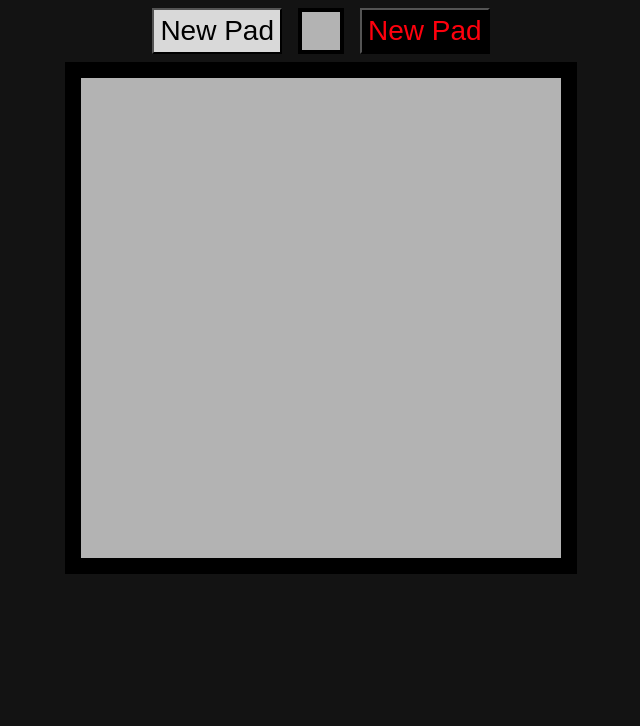
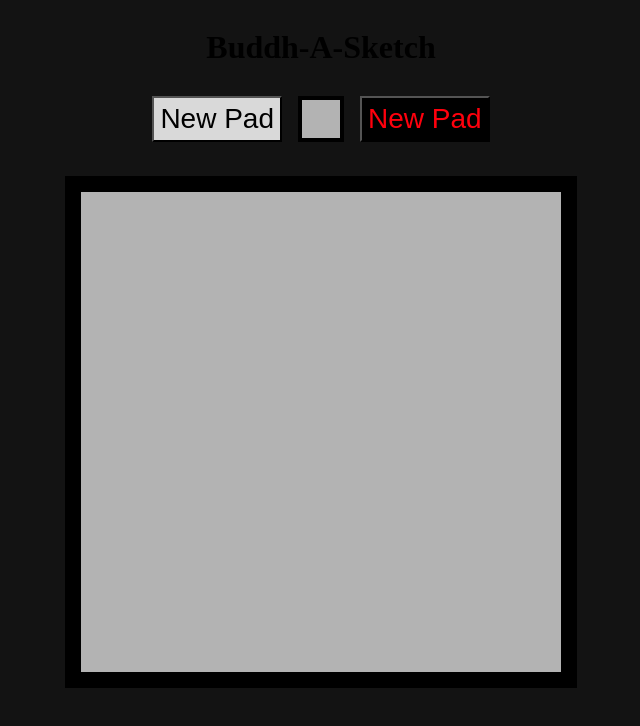
Before and after one commit to kaBeech/buddh-a-sketch, a plain HTML site: page index.html in a window 1280 px wide. Shown: the whole page, without its empty margins (319-959 px from the left). Drawn offline with Linux system fonts and the light colour scheme.

Commit message:
Add Heading

```diff
--- a/index.html
+++ b/index.html
@@ -1,18 +1,28 @@
 <!DOCTYPE html>
 <html lang="en">
   <head>
-    <meta charset="UTF-8">
-    <meta http-equiv="X-UA-Compatible" content="IE=edge">
-    <meta name="viewport" content="width=device-width, initial-scale=1.0">
+    <meta charset="UTF-8" />
+    <meta http-equiv="X-UA-Compatible" content="IE=edge" />
+    <meta name="viewport" content="width=device-width, initial-scale=1.0" />
     <title>Buddh-A-Sketch</title>
     <script src="./buddh-a-sketch.js" defer></script>
-    <link rel="stylesheet" href="./style.css">
-    <link rel="icon" type="image/x-icon" href="./BuddhASketch.svg">
+    <link rel="stylesheet" href="./style.css" />
+    <link rel="icon" type="image/x-icon" href="./BuddhASketch.svg" />
   </head>
   <body class="flex column">
+    <h1>Buddh-A-Sketch</h1>
     <div class="buttonContainer flex">
-        <button class="classic ltGrey linkCursor" onclick="createNewBoard('classic')">New Pad</button>
-        <div id="colorButton" class="monochrome flex linkCursor" onclick="toggleColorStyle()">
+      <button
+        class="classic ltGrey linkCursor"
+        onclick="createNewBoard('classic')"
+      >
+        New Pad
+      </button>
+      <div
+        id="colorButton"
+        class="monochrome flex linkCursor"
+        onclick="toggleColorStyle()"
+      >
         <div class="flex column">
           <div id="colorButtonUL" class="colorButtonCell"></div>
           <div id="colorButtonLL" class="colorButtonCell"></div>
@@ -22,10 +32,14 @@
           <div id="colorButtonLR" class="colorButtonCell"></div>
         </div>
       </div>
-        <button class="neonBlackButton black linkCursor" onclick="createNewBoard('neonBlack')">New Pad</button>
+      <button
+        class="neonBlackButton black linkCursor"
+        onclick="createNewBoard('neonBlack')"
+      >
+        New Pad
+      </button>
     </div>
-    <div class="etchGrid flex">
-
-    </div>
+    <br />
+    <div class="etchGrid flex"></div>
   </body>
 </html>
```
Lines whose indentation alone changed are shown as unchanged.
